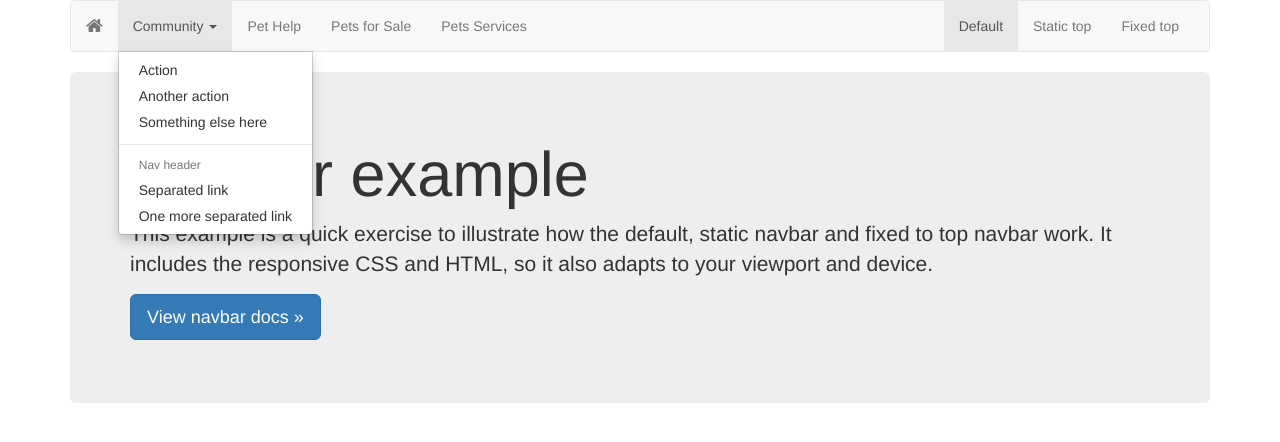
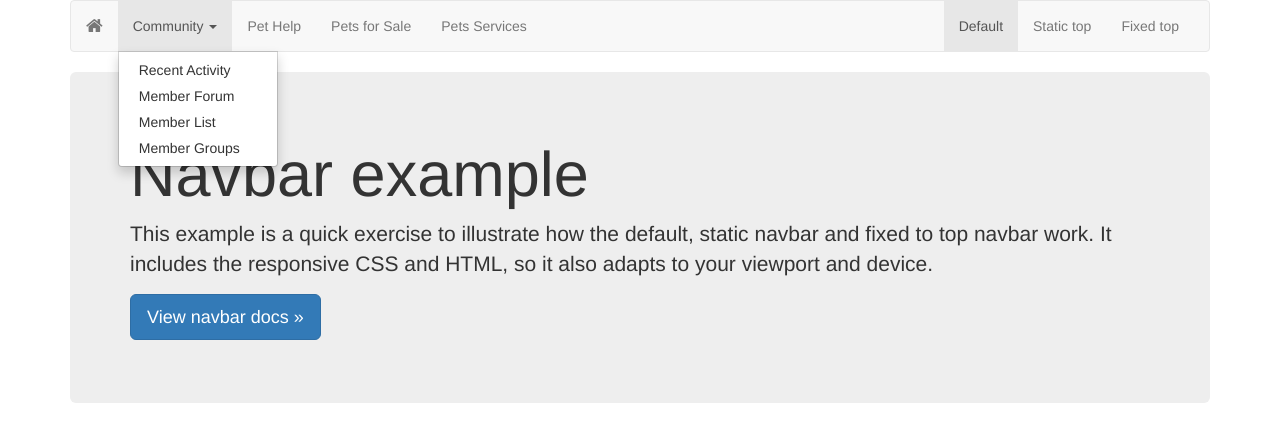
Before and after one commit to arturoraygozajr/arturoraygozajr.github.io, a plain HTML site: page challenge_8/index.html in a window 1280 px wide. Both pictures are taken after a click on the button "Community". Drawn offline with nearby package versions, Linux system fonts and the light colour scheme.

Commit message:
Finished dropdown commands.

```diff
--- a/challenge_8/index.html
+++ b/challenge_8/index.html
@@ -36,13 +36,10 @@
                     <li class="dropdown">
                         <a href="#" class="dropdown-toggle" data-toggle="dropdown" role="button" aria-haspopup="true" aria-expanded="false">Community <span class="caret"></span></a>
                         <ul class="dropdown-menu">
-                            <li><a href="#">Action</a></li>
-                            <li><a href="#">Another action</a></li>
-                            <li><a href="#">Something else here</a></li>
-                            <li role="separator" class="divider"></li>
-                            <li class="dropdown-header">Nav header</li>
-                            <li><a href="#">Separated link</a></li>
-                            <li><a href="#">One more separated link</a></li>
+                            <li><a href="#">Recent Activity</a></li>
+                            <li><a href="#">Member Forum</a></li>
+                            <li><a href="#">Member List</a></li>
+                            <li><a href="#">Member Groups</a></li>
                         </ul>
                     </li>
 
```
